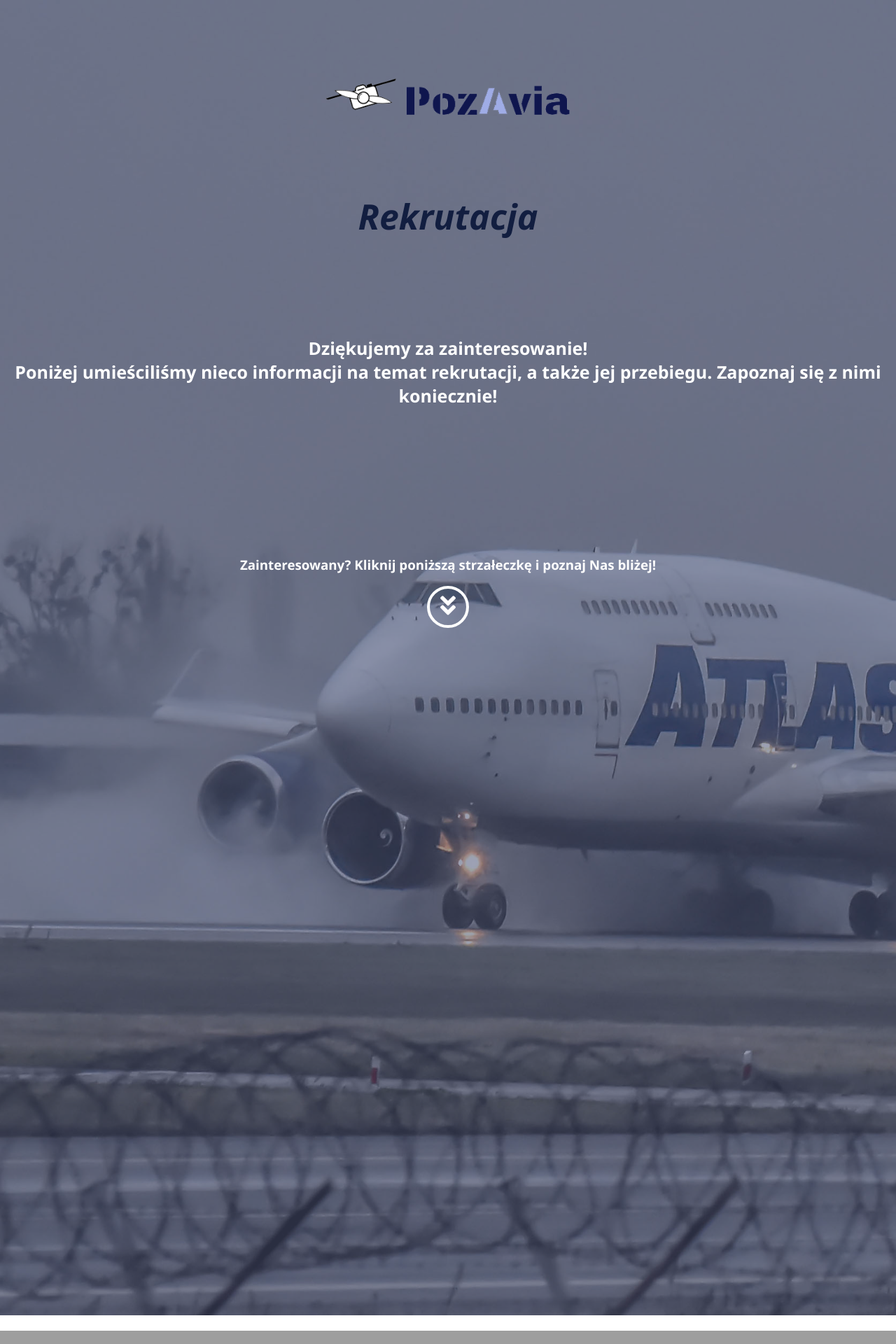
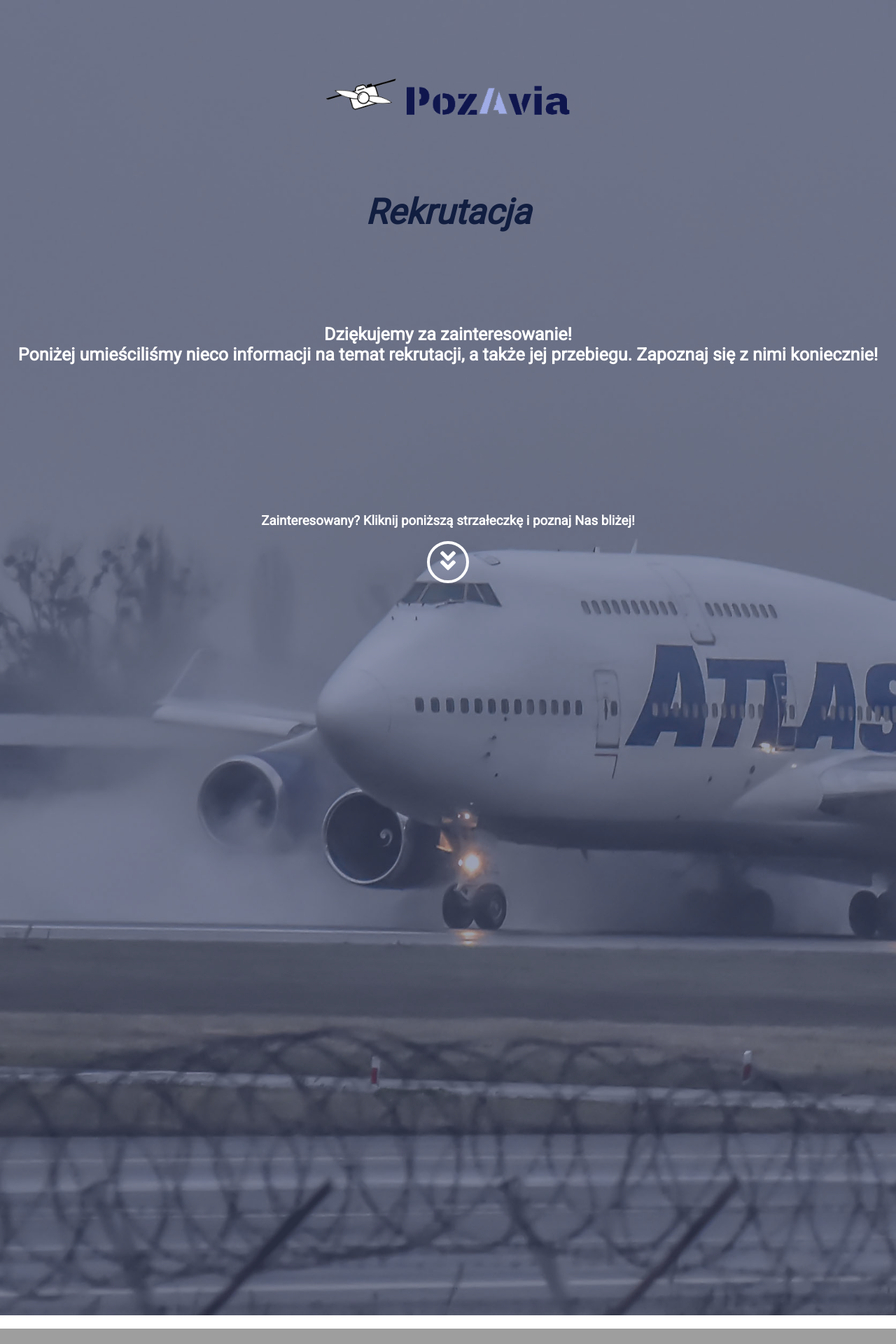
Before and after one commit to stelmaszyk/sps, a PHP site: page /other_way/rekrutacja.html in a window 1280 px wide. Shown: the top 1920 px of the page at 70% size. Run offline with PHP 8.4, Linux system fonts and the light colour scheme; some libraries are stand-ins or nearby versions; grey boxes are pictures that could not be loaded.

Commit message:
fixed html to fonts

```diff
--- a/other_way/index.html
+++ b/other_way/index.html
@@ -5,6 +5,7 @@
   <meta charset="utf-8">
   <link rel="stylesheet" href="https://use.fontawesome.com/releases/v5.7.2/css/all.css" integrity="sha384-fnmOCqbTlWIlj8LyTjo7mOUStjsKC4pOpQbqyi7RrhN7udi9RwhKkMHpvLbHG9Sr" crossorigin="anonymous">
   <link rel="stylesheet" href="https://maxcdn.bootstrapcdn.com/font-awesome/4.5.0/css/font-awesome.min.css">
+  <link href="https://fonts.googleapis.com/css?family=Roboto" rel="stylesheet">
   <link rel="stylesheet" href="./styles/style1.css">
   <title>Template</title>
 </head>
--- a/other_way/styles/style2.css
+++ b/other_way/styles/style2.css
@@ -1,6 +1,7 @@
 body{
   margin: 0;
-  font-family: segoe UI;
+  font-family: 'Roboto', sans-serif;
+
   /* overflow-y: hidden; */
   overflow-x: hidden;
 }
```
